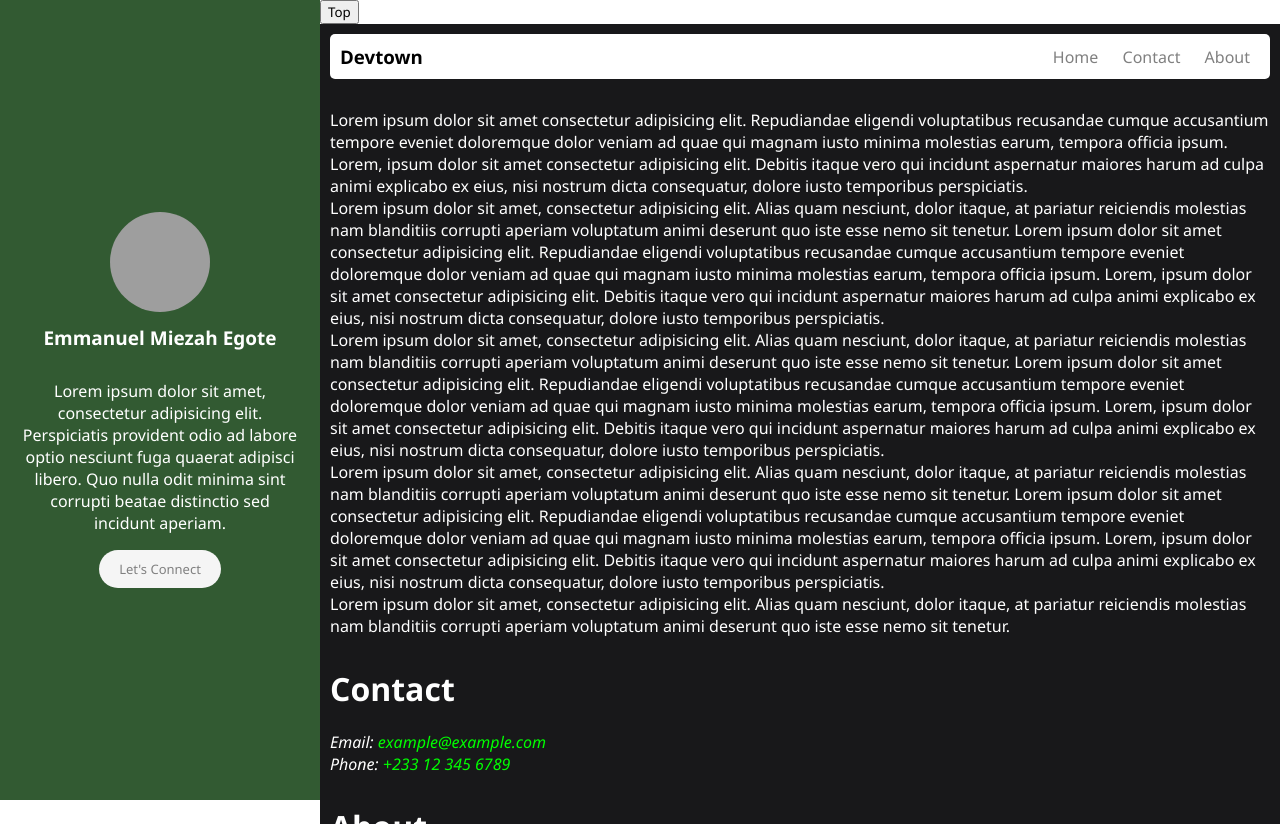
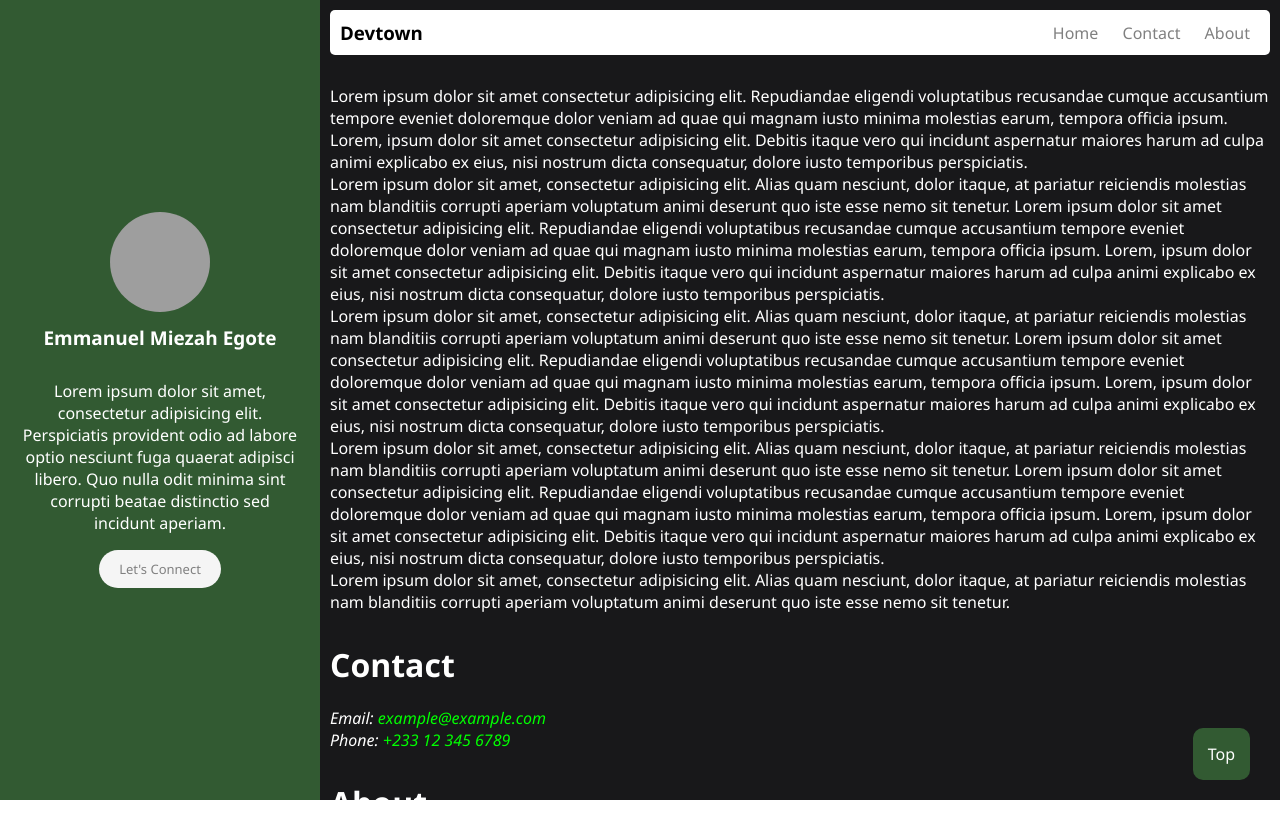
Before and after one commit to maven-max/my-profile, a website: page index.html in a window 1280 px wide. After the commit the page ends 800 px from the top, so only its background shows below. Drawn offline with Linux system fonts and the light colour scheme; grey boxes are pictures that could not be loaded.

Commit message:
top-button

```diff
--- a/index.html
+++ b/index.html
@@ -4,7 +4,7 @@
     <link rel="stylesheet" href="style.css" />
   </head>
   <body class="container">
-    <button id="top-button" title="Go to top">Top</button>
+    <a href="#home" class="top-button" title="Go to top">Top</a>
     <div class="left">
       <img
         class="profile"
@@ -25,7 +25,7 @@
       >
     </div>
     <div class="right">
-      <div class="nav-container">
+      <div class="nav-container" id="home">
         <h3>Devtown</h3>
         <div class="nav">
           <a href="#">Home</a>
--- a/style.css
+++ b/style.css
@@ -5,7 +5,17 @@
 body {
   margin: 0;
 }
+.top-button {
+  position: fixed;
 
+  bottom: 20px;
+  right: 30px;
+  color: white;
+  background-color: rgb(50, 90, 50);
+  padding: 15px;
+  border-radius: 10px;
+  text-decoration: none;
+}
 .left {
   box-sizing: border-box;
   width: 25%;
```
